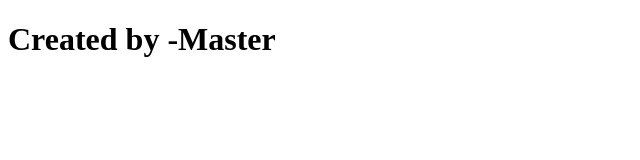
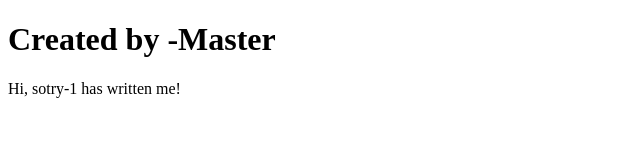
Before and after one commit to deysaikat04/my-learning, a plain HTML site: page index.html in a window 1280 px wide. Shown: the whole page, without its empty margins (0-640 px from the left). Drawn offline with Linux system fonts and the light colour scheme.

Commit message:
U: line added

```diff
--- a/index.html
+++ b/index.html
@@ -9,6 +9,7 @@
 
 <body>
     <h1>Created by -Master</h1>
+    <p>Hi, sotry-1 has written me!</p>
 </body>
 
 </html>
```
